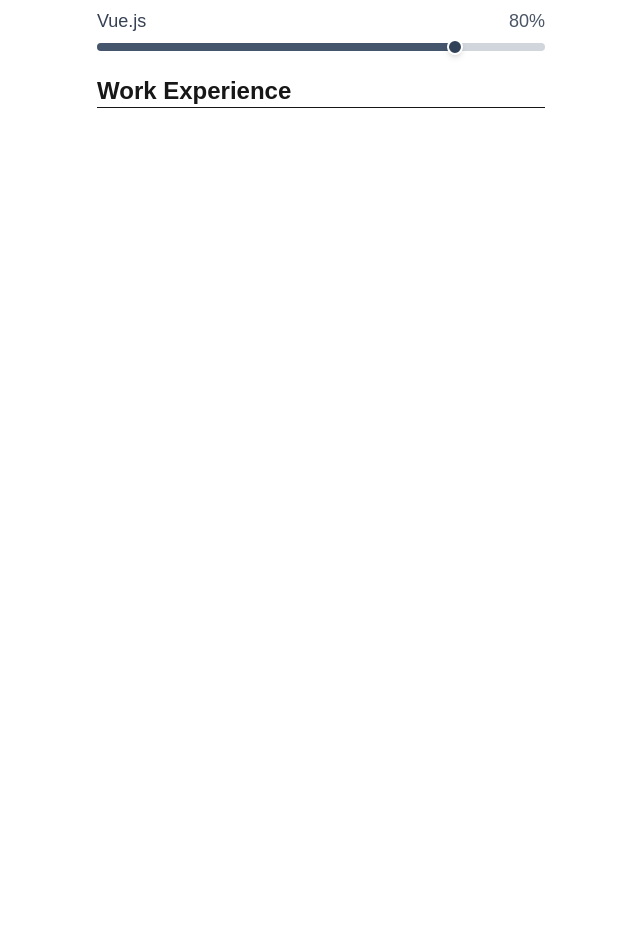
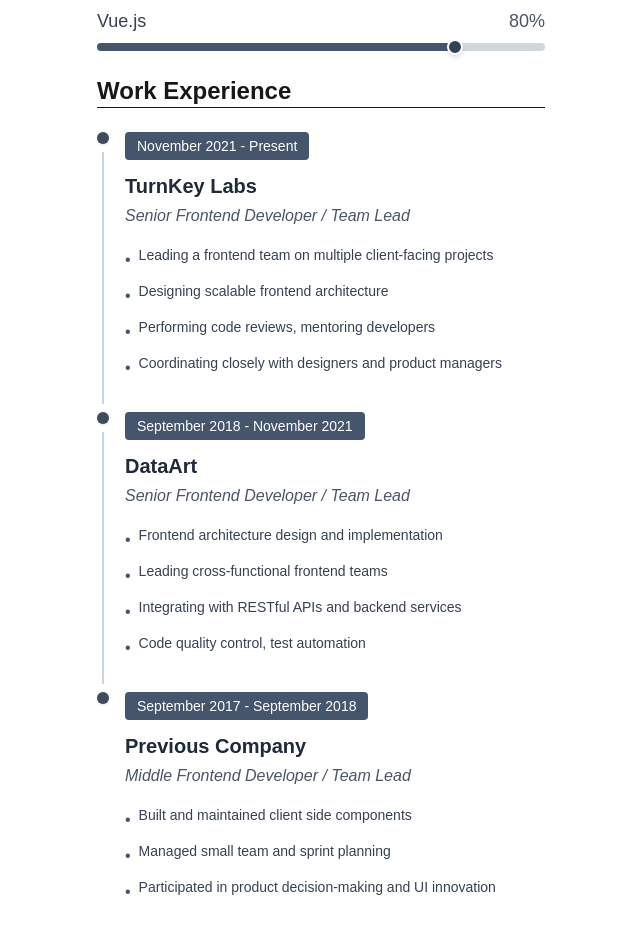
Before and after one commit to oliverfrost/my-personal-website, a Next.js app: page / in a window 1280 px wide. Shown: the part 1140-2074 px from the top of the page, without its empty margins (319-959 px from the left). Before the commit the page ends 1280 px from the top, so only its background shows below. Built offline with nearby package versions, Linux system fonts and the light colour scheme; a web font is replaced by a local one.

Commit message:
Adds sketch of WorkExprerience section.

```diff
--- /dev/null
+++ b/components/work-experience-item.tsx
@@ -0,0 +1,61 @@
+import React from 'react';
+
+interface WorkExperienceItemProps {
+  dateRange: string;
+  company: string;
+  role: string;
+  responsibilities: string[];
+  isLast?: boolean;
+}
+
+export default function WorkExperienceItem({
+  dateRange,
+  company,
+  role,
+  responsibilities,
+  isLast = false
+}: WorkExperienceItemProps) {
+  return (
+    <div className="relative flex">
+      {/* Timeline line and dot */}
+      <div className="flex flex-col items-center mr-4">
+        {/* Timeline dot */}
+        <div className="w-3 h-3 rounded-full bg-navy-blue shadow-sm"></div>
+        {/* Vertical line - only show if not the last item */}
+        {!isLast && (
+          <div className="w-0.5 bg-slate-300 flex-grow mt-2 mb-2 min-h-[120px]"></div>
+        )}
+      </div>
+
+      {/* Content */}
+      <div className="flex-1 pb-8">
+        {/* Date badge */}
+        <div className="inline-block bg-slate-600 text-white text-sm px-3 py-1 rounded mb-3">
+          {dateRange}
+        </div>
+
+        {/* Company name */}
+        <h3 className="text-xl font-bold text-gray-800 mb-1">
+          {company}
+        </h3>
+
+        {/* Role */}
+        <p className="text-gray-600 italic mb-4">
+          {role}
+        </p>
+
+        {/* Responsibilities */}
+        <ul className="space-y-2">
+          {responsibilities.map((responsibility, index) => (
+            <li key={index} className="flex items-start">
+              <span className="text-slate-600 mr-2 mt-1">•</span>
+              <span className="text-gray-700 text-sm leading-relaxed">
+                {responsibility}
+              </span>
+            </li>
+          ))}
+        </ul>
+      </div>
+    </div>
+  );
+}
--- a/components/work-experience.tsx
+++ b/components/work-experience.tsx
@@ -1,9 +1,58 @@
 import React from 'react';
+import WorkExperienceItem from './work-experience-item';
+
+const workExperience = [
+  {
+    dateRange: "November 2021 - Present",
+    company: "TurnKey Labs",
+    role: "Senior Frontend Developer / Team Lead",
+    responsibilities: [
+      "Leading a frontend team on multiple client-facing projects",
+      "Designing scalable frontend architecture",
+      "Performing code reviews, mentoring developers",
+      "Coordinating closely with designers and product managers"
+    ]
+  },
+  {
+    dateRange: "September 2018 - November 2021",
+    company: "DataArt",
+    role: "Senior Frontend Developer / Team Lead",
+    responsibilities: [
+      "Frontend architecture design and implementation",
+      "Leading cross-functional frontend teams",
+      "Integrating with RESTful APIs and backend services",
+      "Code quality control, test automation"
+    ]
+  },
+  {
+    dateRange: "September 2017 - September 2018",
+    company: "Previous Company",
+    role: "Middle Frontend Developer / Team Lead",
+    responsibilities: [
+      "Built and maintained client side components",
+      "Managed small team and sprint planning",
+      "Participated in product decision-making and UI innovation"
+    ]
+  }
+];
 
 export default function WorkExperience() {
   return <div className="mx-auto max-w-md">
-  <h2 className="mb-4 text-2xl font-bold border-b-1">
-    Work Experience
-  </h2>
-</div>;
+    <h2 className="mb-4 text-2xl font-bold border-b-1">
+      Work Experience
+    </h2>
+
+    <div className="mt-6">
+      {workExperience.map((experience, index) => (
+        <WorkExperienceItem
+          key={index}
+          dateRange={experience.dateRange}
+          company={experience.company}
+          role={experience.role}
+          responsibilities={experience.responsibilities}
+          isLast={index === workExperience.length - 1}
+        />
+      ))}
+    </div>
+  </div>;
 }
```
